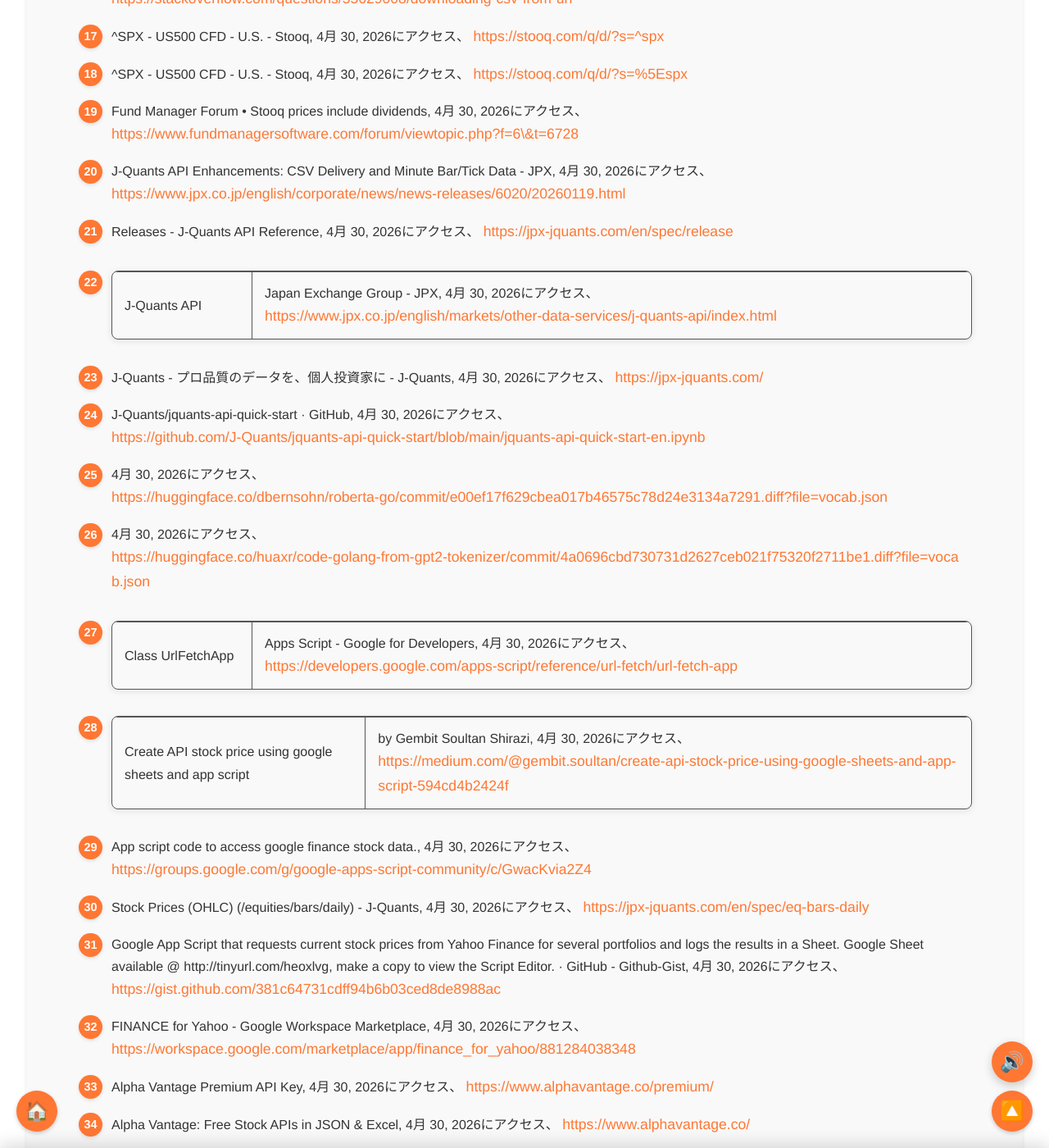
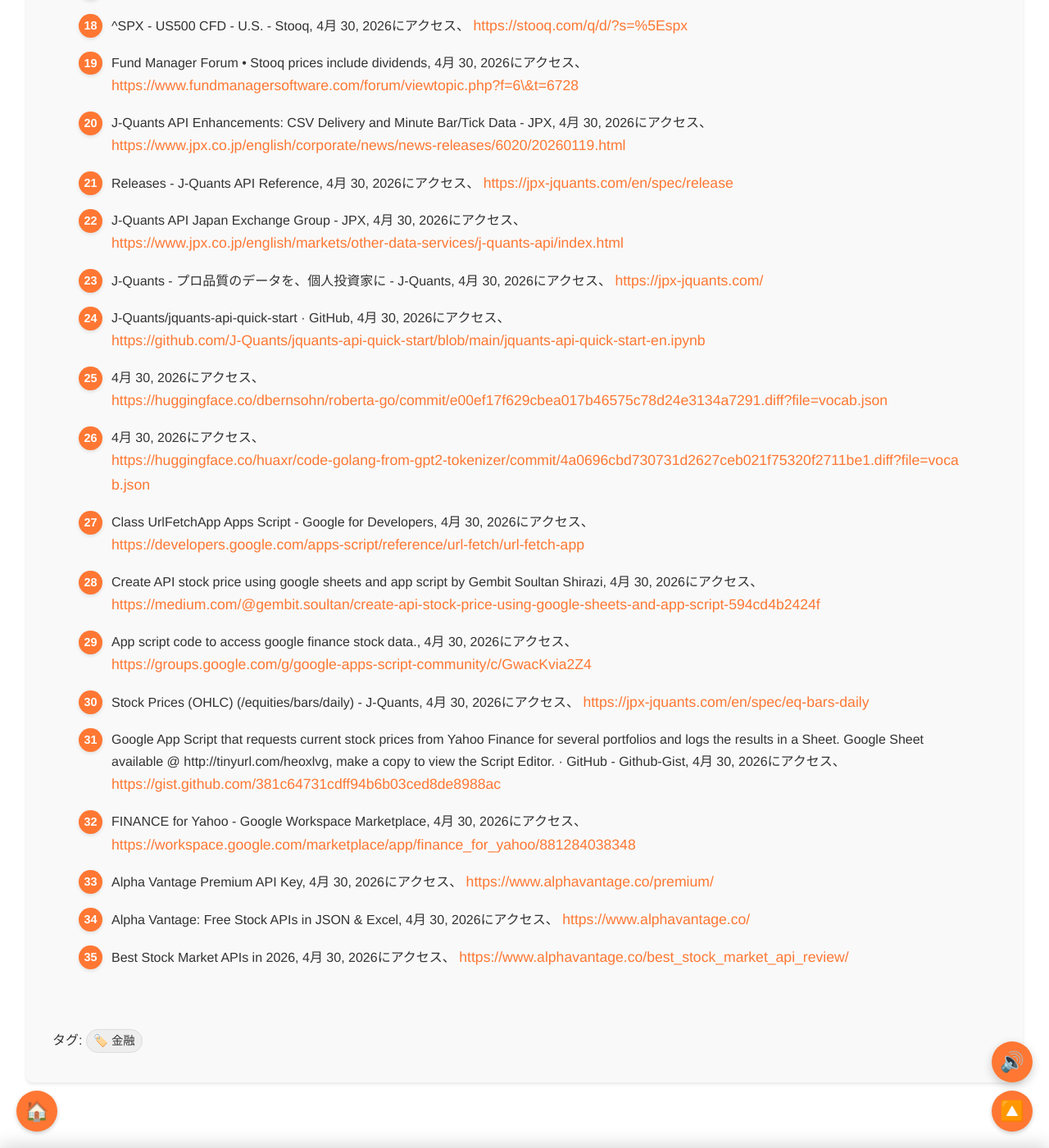
Before and after one commit to aegisfleet/share-deepresearch, a Jekyll site: the page built from _topics/gss-japanese-stock-price-acquisition/index.md, in a window 1280 px wide and 1400 px high, scrolled down 12928 px. Shown: the whole window at 82% size. Built offline with Jekyll 4.4.1, drawn with Linux system fonts in a browser that asks for light colours; nearby versions of some CDN libraries; some of the changed text lies outside the part shown.

Commit message:
Auto update files

```diff
--- a/_topics/gss-japanese-stock-price-acquisition/index.md
+++ b/_topics/gss-japanese-stock-price-acquisition/index.md
@@ -176,7 +176,7 @@ Google Apps Scriptを実装するためのプログラミングスキルを持
 3. How to get Yahoo Finance Data in Google Sheets\! \- YouTube, 4月 30, 2026にアクセス、 [https://www.youtube.com/watch?v=8iQ-v7XduyQ](https://www.youtube.com/watch?v=8iQ-v7XduyQ)
 4. How to get Yahoo Finance Data into Google Sheets in 2024 \- YouTube, 4月 30, 2026にアクセス、 [https://www.youtube.com/watch?v=-hexF6hSBRo](https://www.youtube.com/watch?v=-hexF6hSBRo)
 5. Importing options data from Yahoo Finance into Excel or Google Sheets \- Reddit, 4月 30, 2026にアクセス、 [https://www.reddit.com/r/thetagang/comments/150c1ek/importing\_options\_data\_from\_yahoo\_finance\_into/](https://www.reddit.com/r/thetagang/comments/150c1ek/importing_options_data_from_yahoo_finance_into/)
-6. How To Use The Yahoo Finance API | Market Data \- MarketData.app, 4月 30, 2026にアクセス、 [https://www.marketdata.app/alternatives/yahoo-finance-api/](https://www.marketdata.app/alternatives/yahoo-finance-api/)
+6. How To Use The Yahoo Finance API Market Data \- MarketData.app, 4月 30, 2026にアクセス、 [https://www.marketdata.app/alternatives/yahoo-finance-api/](https://www.marketdata.app/alternatives/yahoo-finance-api/)
 7. Japan Stock Market Index (JP225) \- Quote \- Chart \- Historical Data \- News, 4月 30, 2026にアクセス、 [https://tradingeconomics.com/japan/stock-market](https://tradingeconomics.com/japan/stock-market)
 8. Will strong earnings growth and policy credibility drive Japanese stocks higher in 2026?, 4月 30, 2026にアクセス、 [https://www.interactivebrokers.eu/campus/traders-insight/region/asia/will-strong-earnings-growth-and-policy-credibility-drive-japanese-stocks-higher-in-2026/](https://www.interactivebrokers.eu/campus/traders-insight/region/asia/will-strong-earnings-growth-and-policy-credibility-drive-japanese-stocks-higher-in-2026/)
 9. Guide to Yahoo Finance API \- Scrapfly Blog, 4月 30, 2026にアクセス、 [https://scrapfly.io/blog/posts/guide-to-yahoo-finance-api](https://scrapfly.io/blog/posts/guide-to-yahoo-finance-api)
@@ -192,13 +192,13 @@ Google Apps Scriptを実装するためのプログラミングスキルを持
 19. Fund Manager Forum • Stooq prices include dividends, 4月 30, 2026にアクセス、 [https://www.fundmanagersoftware.com/forum/viewtopic.php?f=6\&t=6728](https://www.fundmanagersoftware.com/forum/viewtopic.php?f=6&t=6728)
 20. J-Quants API Enhancements: CSV Delivery and Minute Bar/Tick Data \- JPX, 4月 30, 2026にアクセス、 [https://www.jpx.co.jp/english/corporate/news/news-releases/6020/20260119.html](https://www.jpx.co.jp/english/corporate/news/news-releases/6020/20260119.html)
 21. Releases \- J-Quants API Reference, 4月 30, 2026にアクセス、 [https://jpx-jquants.com/en/spec/release](https://jpx-jquants.com/en/spec/release)
-22. J-Quants API | Japan Exchange Group \- JPX, 4月 30, 2026にアクセス、 [https://www.jpx.co.jp/english/markets/other-data-services/j-quants-api/index.html](https://www.jpx.co.jp/english/markets/other-data-services/j-quants-api/index.html)
+22. J-Quants API Japan Exchange Group \- JPX, 4月 30, 2026にアクセス、 [https://www.jpx.co.jp/english/markets/other-data-services/j-quants-api/index.html](https://www.jpx.co.jp/english/markets/other-data-services/j-quants-api/index.html)
 23. J-Quants \- プロ品質のデータを、個人投資家に \- J-Quants, 4月 30, 2026にアクセス、 [https://jpx-jquants.com/](https://jpx-jquants.com/)
 24. J-Quants/jquants-api-quick-start · GitHub, 4月 30, 2026にアクセス、 [https://github.com/J-Quants/jquants-api-quick-start/blob/main/jquants-api-quick-start-en.ipynb](https://github.com/J-Quants/jquants-api-quick-start/blob/main/jquants-api-quick-start-en.ipynb)
 25. 4月 30, 2026にアクセス、 [https://huggingface.co/dbernsohn/roberta-go/commit/e00ef17f629cbea017b46575c78d24e3134a7291.diff?file=vocab.json](https://huggingface.co/dbernsohn/roberta-go/commit/e00ef17f629cbea017b46575c78d24e3134a7291.diff?file=vocab.json)
 26. 4月 30, 2026にアクセス、 [https://huggingface.co/huaxr/code-golang-from-gpt2-tokenizer/commit/4a0696cbd730731d2627ceb021f75320f2711be1.diff?file=vocab.json](https://huggingface.co/huaxr/code-golang-from-gpt2-tokenizer/commit/4a0696cbd730731d2627ceb021f75320f2711be1.diff?file=vocab.json)
-27. Class UrlFetchApp | Apps Script \- Google for Developers, 4月 30, 2026にアクセス、 [https://developers.google.com/apps-script/reference/url-fetch/url-fetch-app](https://developers.google.com/apps-script/reference/url-fetch/url-fetch-app)
-28. Create API stock price using google sheets and app script | by Gembit Soultan Shirazi, 4月 30, 2026にアクセス、 [https://medium.com/@gembit.soultan/create-api-stock-price-using-google-sheets-and-app-script-594cd4b2424f](https://medium.com/@gembit.soultan/create-api-stock-price-using-google-sheets-and-app-script-594cd4b2424f)
+27. Class UrlFetchApp Apps Script \- Google for Developers, 4月 30, 2026にアクセス、 [https://developers.google.com/apps-script/reference/url-fetch/url-fetch-app](https://developers.google.com/apps-script/reference/url-fetch/url-fetch-app)
+28. Create API stock price using google sheets and app script by Gembit Soultan Shirazi, 4月 30, 2026にアクセス、 [https://medium.com/@gembit.soultan/create-api-stock-price-using-google-sheets-and-app-script-594cd4b2424f](https://medium.com/@gembit.soultan/create-api-stock-price-using-google-sheets-and-app-script-594cd4b2424f)
 29. App script code to access google finance stock data., 4月 30, 2026にアクセス、 [https://groups.google.com/g/google-apps-script-community/c/GwacKvia2Z4](https://groups.google.com/g/google-apps-script-community/c/GwacKvia2Z4)
 30. Stock Prices (OHLC) (/equities/bars/daily) \- J-Quants, 4月 30, 2026にアクセス、 [https://jpx-jquants.com/en/spec/eq-bars-daily](https://jpx-jquants.com/en/spec/eq-bars-daily)
 31. Google App Script that requests current stock prices from Yahoo Finance for several portfolios and logs the results in a Sheet. Google Sheet available @ http://tinyurl.com/heoxlvg, make a copy to view the Script Editor. · GitHub \- Github-Gist, 4月 30, 2026にアクセス、 [https://gist.github.com/381c64731cdff94b6b03ced8de8988ac](https://gist.github.com/381c64731cdff94b6b03ced8de8988ac)
```
